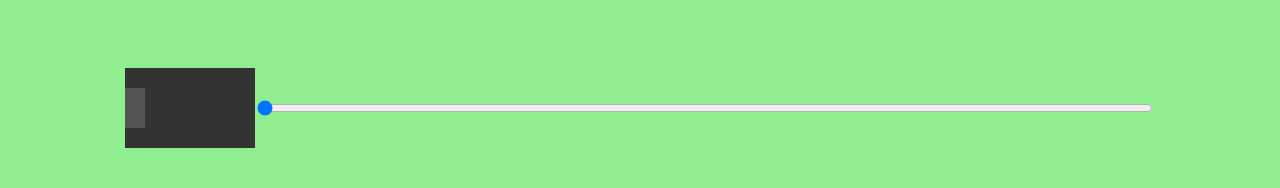
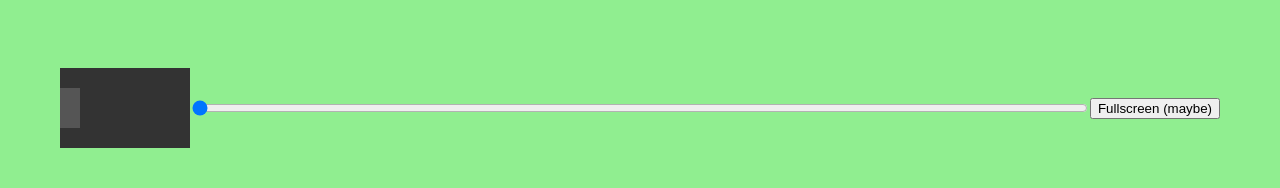
Before and after one commit to jalbr74/ugly-video-player, a React (Vite) app: page / in a window 1280 px wide. Shown: the top 188 px of the page. Built offline with nearby package versions, Linux system fonts and the light colour scheme.

Commit message:
Added player resizing

```diff
--- a/src/player/JonathansPlayer.tsx
+++ b/src/player/JonathansPlayer.tsx
@@ -13,6 +13,14 @@ export function JonathansPlayer () {
     const [reverseInterval, setReverseInterval] = useState<NodeJS.Timeout | null>(null);
     const [isPlaying, setPlaying] = useState(false);
     const [playbackSpeed, setPlaybackSpeed] = useState(0);
+
+    const elementRef = useRef(null);
+
+    const resizeElement = () => {
+        if (elementRef.current) {
+            elementRef.current.style.width = Math.floor(Math.random() * 151) + '%'; // Set your desired width
+        }
+    };
 
     useEffect(() => {
         if (videoRef.current) {
@@ -143,9 +151,10 @@ export function JonathansPlayer () {
                     ref={sliderRef}
                     onMouseDown={handleMouseDown}
                 />
+                <button onClick={resizeElement} id="resize-button">Fullscreen (maybe)</button>
             </div>
             <div className={'player-container'}>
-                <MediaController id="player">
+                <MediaController ref={elementRef} id="player" style={{ width: '200px' }}>
                     <MuxVideo
                         ref={videoRef}
                         playbackId="PLtkNjmv028bYRJr8BkDlGw7SHOGkCl4d"
@@ -156,6 +165,8 @@ export function JonathansPlayer () {
                     />
                 </MediaController>
             </div>
+
+
         </>
     );
 }
```
